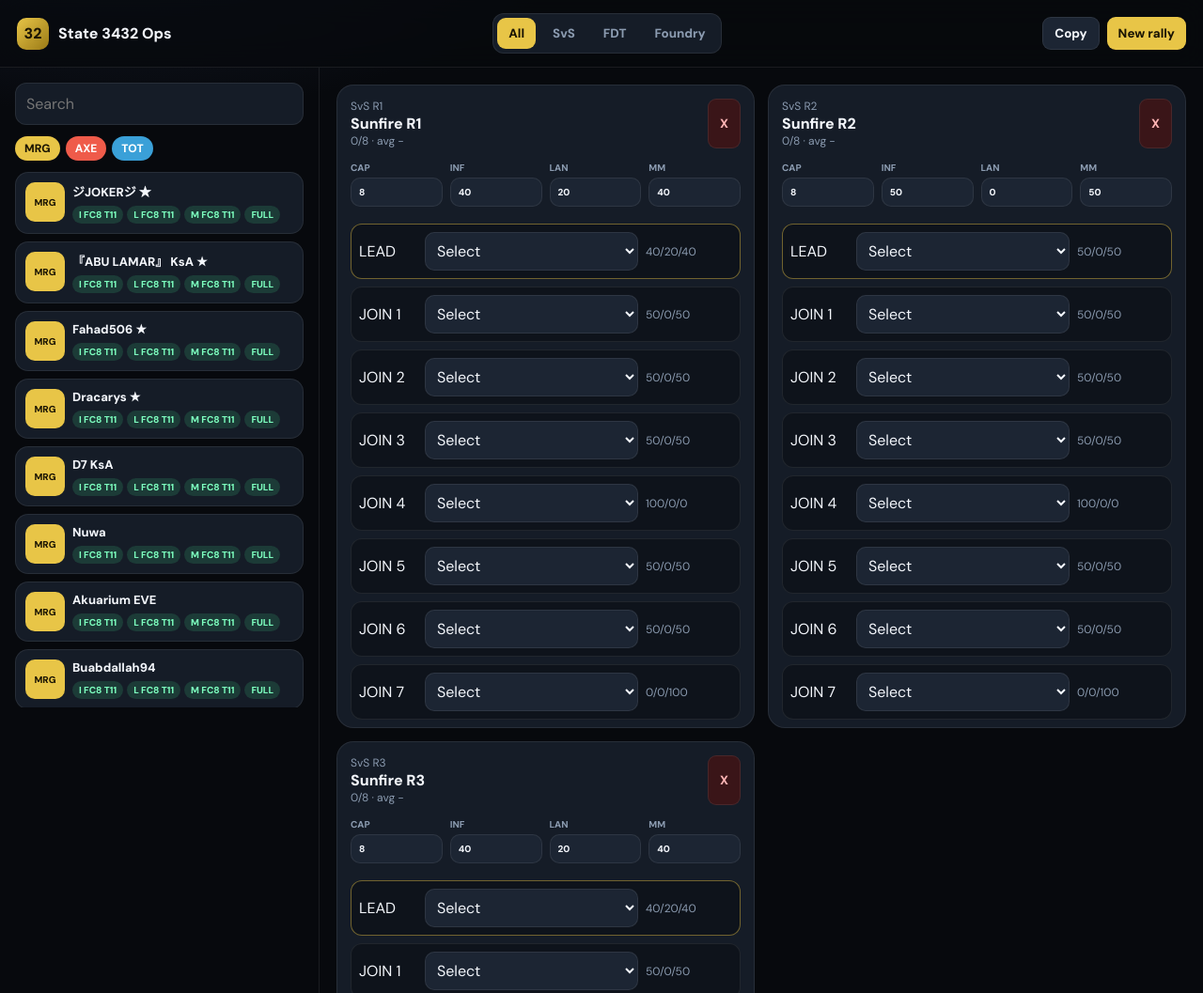
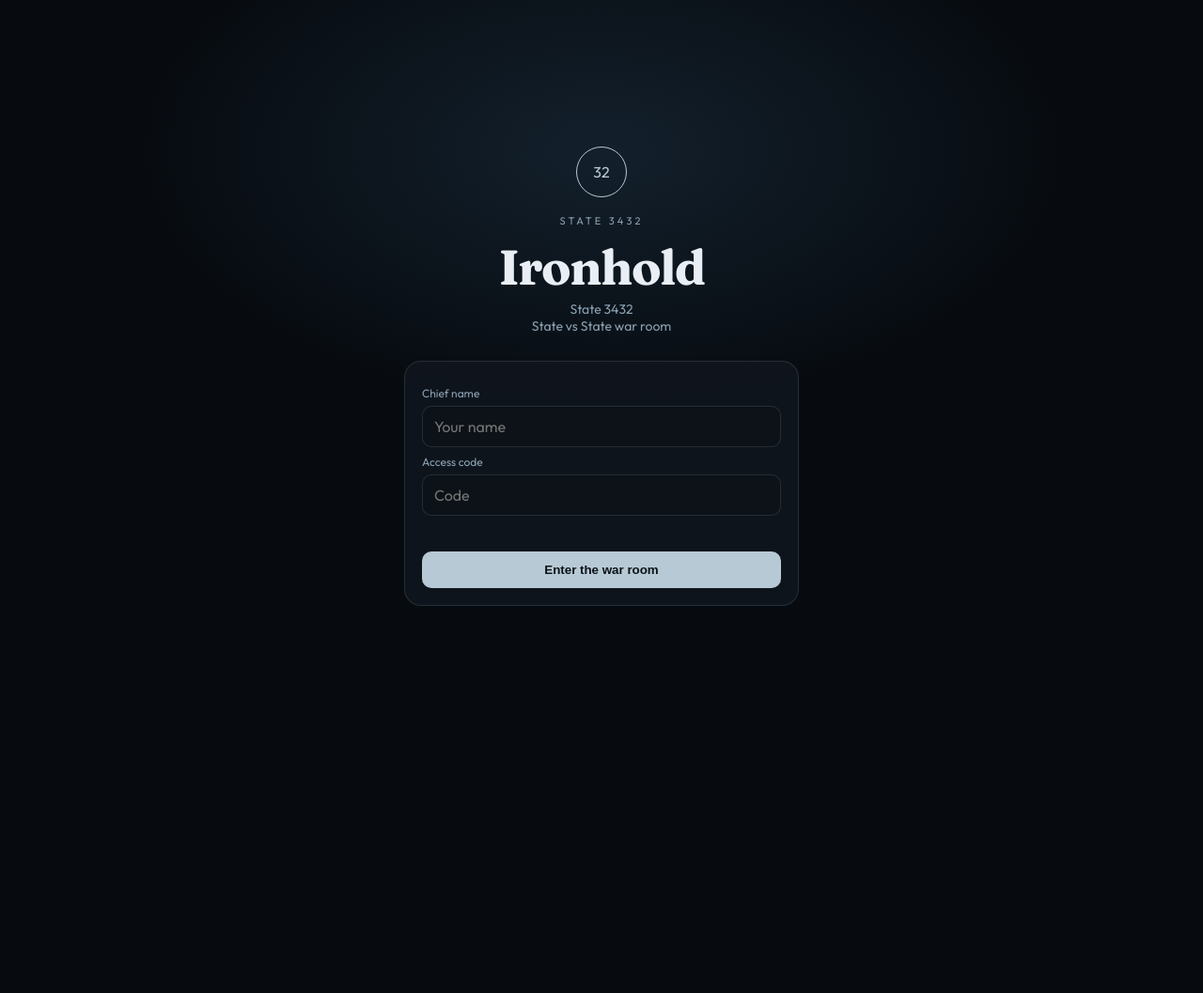
Before and after one commit to kinpatchifox-art/state-3432-ops, a plain HTML site: page index.html in a window 1280 px wide. Shown: the top 1057 px of the page at 94% size. After the commit the page ends 800 px from the top, so only its background shows below. Drawn offline with Linux system fonts and the light colour scheme.

Commit message:
Sunhold-style war room gate + Ironhold branding

```diff
--- a/index.html
+++ b/index.html
@@ -1,49 +1,63 @@
 <!DOCTYPE html>
-<html lang="en"><head><meta charset="UTF-8"/><meta name="viewport" content="width=device-width,initial-scale=1"/><title>3432 Rally Ops</title>
-<link href="https://fonts.googleapis.com/css2?family=DM+Sans:wght@400;600;800&display=swap" rel="stylesheet">
+<html lang="en"><head><meta charset="UTF-8"/><meta name="viewport" content="width=device-width,initial-scale=1"/><title>3432 War Room</title>
+<link href="https://fonts.googleapis.com/css2?family=Fraunces:opsz,wght@9..144,500;9..144,700&family=Outfit:wght@400;500;600&display=swap" rel="stylesheet">
 <style>
-:root{--bg:#07090d;--s:#0e131b;--c:#151c27;--c2:#1c2533;--ln:rgba(255,255,255,.08);--tx:#f3f6fb;--mu:#8b9bb0;--g:#e8c547;--r:#ef5b4a;--b:#3aa0d8}
-*{box-sizing:border-box}html,body{margin:0;background:radial-gradient(1200px 600px at 10% -10%,#182033 0%,var(--bg) 45%);color:var(--tx);font-family:DM Sans,system-ui,sans-serif}
-header{position:sticky;top:0;z-index:30;display:flex;align-items:center;justify-content:space-between;gap:12px;padding:14px 18px;backdrop-filter:blur(16px);background:rgba(7,9,13,.78);border-bottom:1px solid var(--ln)}
-.brand{display:flex;align-items:center;gap:10px}.logo{width:34px;height:34px;border-radius:10px;background:linear-gradient(135deg,var(--g),#9a7a16);color:#1a1403;font-weight:800;display:grid;place-items:center}
-nav{display:flex;gap:6px;background:var(--c);padding:4px;border-radius:12px;border:1px solid var(--ln)}
-nav button,.btn{border:0;background:transparent;color:var(--mu);padding:8px 12px;border-radius:9px;cursor:pointer;font-weight:700;font-family:inherit}
-nav button.active{background:var(--g);color:#1a1403}
-.btn{background:var(--c2);color:var(--tx);border:1px solid var(--ln)}.btn.ok{background:var(--g);color:#1a1403;border:0}.btn.no{background:#3a1518;color:#ffb4b4}
-main{display:grid;grid-template-columns:340px 1fr;min-height:calc(100vh - 64px)}
-aside{padding:16px;border-right:1px solid var(--ln)}.search{width:100%;padding:11px;border-radius:12px;border:1px solid var(--ln);background:var(--c);color:var(--tx);font:inherit}
-.chips{display:flex;gap:6px;margin:12px 0}.chip{padding:5px 10px;border-radius:999px;border:1px solid var(--ln);color:var(--mu);cursor:pointer;font-size:12px;font-weight:700}
+:root{--bg:#070b10;--c:#10161e;--c2:#161d27;--ln:rgba(155,184,199,.16);--tx:#e8eef4;--mu:#8aa0b0;--ice:#b7c9d4;--g:#e8c547;--r:#ef5b4a;--b:#3aa0d8}
+*{box-sizing:border-box}html,body{margin:0;min-height:100dvh;background:var(--bg);color:var(--tx);font-family:Outfit,system-ui,sans-serif}
+h1,h2,h3,.serif{font-family:Fraunces,Georgia,serif;letter-spacing:-.03em;font-weight:700}
+#gate{min-height:100dvh;display:grid;place-items:center;padding:24px;background:radial-gradient(900px 500px at 50% 20%,#13202c 0%,var(--bg) 55%)}
+.crest{width:54px;height:54px;margin:0 auto 18px;border:1px solid var(--ice);border-radius:50%;display:grid;place-items:center;color:var(--ice)}
+.kicker{letter-spacing:.28em;font-size:11px;color:var(--mu);text-align:center}
+#gate h1{margin:10px 0 4px;font-size:52px;text-align:center}
+.sub{text-align:center;color:var(--mu);font-size:14px;margin-bottom:28px}
+.box{width:min(420px,92vw);background:rgba(16,22,30,.88);border:1px solid var(--ln);border-radius:18px;padding:18px}
+.box label{display:block;font-size:12px;color:var(--mu);margin:8px 0 6px}
+.box input{width:100%;padding:11px 12px;border-radius:10px;border:1px solid var(--ln);background:#0c1218;color:var(--tx);font:inherit}
+.enter{width:100%;margin-top:14px;border:0;border-radius:10px;padding:12px;background:var(--ice);color:#0b1218;font-weight:600;cursor:pointer}
+.err{color:#ff8b8b;font-size:12px;min-height:16px;margin-top:8px}
+header{position:sticky;top:0;z-index:20;display:flex;align-items:center;justify-content:space-between;gap:10px;padding:12px 16px;background:rgba(7,11,16,.86);backdrop-filter:blur(12px);border-bottom:1px solid var(--ln)}
+.brand{display:flex;align-items:center;gap:10px}.logo{width:32px;height:32px;border:1px solid var(--ice);border-radius:50%;display:grid;place-items:center;font-size:11px;color:var(--ice)}
+nav{display:flex;gap:4px;background:var(--c);padding:4px;border-radius:12px;border:1px solid var(--ln)}
+nav button,.btn{border:0;background:transparent;color:var(--mu);padding:8px 12px;border-radius:9px;cursor:pointer;font:inherit;font-weight:600}
+nav button.active{background:var(--ice);color:#0b1218}
+.btn{background:var(--c2);color:var(--tx);border:1px solid var(--ln)}.btn.ok{background:var(--ice);color:#0b1218;border:0}.btn.no{background:#3a1518;color:#ffb4b4}
+main{display:grid;grid-template-columns:320px 1fr;min-height:calc(100dvh - 58px)}
+aside{padding:16px;border-right:1px solid var(--ln)}
+.search{width:100%;padding:11px;border-radius:12px;border:1px solid var(--ln);background:var(--c);color:var(--tx);font:inherit}
+.chips{display:flex;gap:6px;margin:12px 0}.chip{padding:5px 10px;border-radius:999px;border:1px solid var(--ln);color:var(--mu);cursor:pointer;font-size:12px;font-weight:600}
 .chip.on.MRG{background:var(--g);color:#1a1403;border:0}.chip.on.AXE{background:var(--r);color:#fff;border:0}.chip.on.TOT{background:var(--b);color:#fff;border:0}
-.plist{display:flex;flex-direction:column;gap:8px;max-height:calc(100vh - 230px);overflow:auto}
+.plist{display:flex;flex-direction:column;gap:8px;max-height:calc(100vh - 220px);overflow:auto}
 .rowp{display:grid;grid-template-columns:42px 1fr;gap:8px;padding:10px;border-radius:14px;background:var(--c);border:1px solid var(--ln)}.rowp.used{opacity:.38}
 .tag{height:42px;border-radius:10px;display:grid;place-items:center;font-size:10px;font-weight:800;color:#fff}
 .tag.MRG{background:var(--g);color:#1a1403}.tag.AXE{background:var(--r)}.tag.TOT{background:var(--b)}
-.nm{font-size:13px;font-weight:800}.pills{display:flex;flex-wrap:wrap;gap:4px;margin-top:6px}.pill{font-size:10px;font-weight:800;padding:3px 7px;border-radius:999px}
+.nm{font-size:13px;font-weight:600}.pills{display:flex;flex-wrap:wrap;gap:4px;margin-top:6px}.pill{font-size:10px;font-weight:700;padding:3px 7px;border-radius:999px}
 .p8{background:rgba(61,214,140,.16);color:#7dffbf}.p7{background:rgba(232,197,71,.14);color:#f4d56a}.p10{background:rgba(255,255,255,.06);color:#c5d0de}
-.board{padding:18px}.grid{display:grid;grid-template-columns:repeat(auto-fill,minmax(390px,1fr));gap:14px}
+.board{padding:18px}.grid{display:grid;grid-template-columns:repeat(auto-fill,minmax(380px,1fr));gap:14px}
 .card{background:var(--c);border:1px solid var(--ln);border-radius:18px}
 .hd{padding:14px;display:flex;justify-content:space-between}.hint{color:var(--mu);font-size:12px}
-.ratio{display:grid;grid-template-columns:repeat(4,1fr);gap:8px;padding:0 14px 10px}.ratio label{font-size:10px;color:var(--mu);font-weight:700;display:grid;gap:4px}
-.slot{display:grid;grid-template-columns:62px 1fr 92px;gap:8px;align-items:center;margin:8px 14px;padding:8px;border-radius:12px;background:#0e131b;border:1px solid var(--ln)}
-.slot.lead{border-color:rgba(232,197,71,.45)}
-select,input{background:#1c2533;color:var(--tx);border:1px solid var(--ln);border-radius:10px;padding:8px;font:inherit;width:100%}
+.ratio{display:grid;grid-template-columns:repeat(4,1fr);gap:8px;padding:0 14px 10px}.ratio label{font-size:10px;color:var(--mu);font-weight:600;display:grid;gap:4px}
+.slot{display:grid;grid-template-columns:62px 1fr 96px;gap:8px;align-items:center;margin:8px 14px;padding:8px;border-radius:12px;background:#0c1218;border:1px solid var(--ln)}
+.slot.lead{border-color:rgba(183,201,212,.4)}
+select,input{background:var(--c2);color:var(--tx);border:1px solid var(--ln);border-radius:10px;padding:8px;font:inherit;width:100%}
 @media(max-width:900px){main{grid-template-columns:1fr}}
 </style></head><body>
-<header><div class="brand"><div class="logo">32</div><b>State 3432 Ops</b></div>
+<div id="gate"><div><div class="crest">32</div><div class="kicker">STATE 3432</div><h1>Ironhold</h1><div class="sub">State 3432<br>State vs State war room</div>
+<div class="box"><label>Chief name</label><input id="chief" placeholder="Your name"/><label>Access code</label><input id="code" type="password" placeholder="Code"/><div class="err" id="gerr"></div><button class="enter" id="enterBtn">Enter the war room</button></div></div></div>
+<div id="app" style="display:none"><header><div class="brand"><div class="logo">32</div><div><b class="serif">Ironhold</b><div class="hint" id="who"></div></div></div>
 <nav><button data-event="all" class="active">All</button><button data-event="SvS">SvS</button><button data-event="Frost Dragon Tyrant">FDT</button><button data-event="Foundry">Foundry</button></nav>
 <div style="display:flex;gap:8px"><button class="btn" id="exportBtn">Copy</button><button class="btn ok" id="newBtn">New rally</button></div></header>
-<main><aside><input class="search" id="q" placeholder="Search"/>
+<main><aside><input class="search" id="q" placeholder="Search player"/>
 <div class="chips"><span class="chip on MRG" data-alli="MRG">MRG</span><span class="chip on AXE" data-alli="AXE">AXE</span><span class="chip on TOT" data-alli="TOT">TOT</span></div>
-<div class="plist" id="roster"></div></aside>
-<section class="board"><div class="grid" id="rallies"></div></section></main>
-<dialog id="dlg"><form method="dialog" style="padding:16px;display:grid;gap:8px;background:#121924;color:#fff"><b>New rally</b>
+<div class="plist" id="roster"></div></aside><section class="board"><div class="grid" id="rallies"></div></section></main></div>
+<dialog id="dlg"><form method="dialog" style="padding:16px;display:grid;gap:8px;background:#10161e;color:#e8eef4;border:0;min-width:280px"><b class="serif">New rally</b>
 <select id="ev"><option>SvS</option><option>Frost Dragon Tyrant</option><option>Foundry</option></select>
 <select id="tpl"><option value="r1">R1 elite</option><option value="r2">R2 elite</option><option value="r3">R3 mix</option></select>
-<input id="target" placeholder="Target"/><label>Cap <input id="cap" type="number" value="8"/></label>
+<input id="target" placeholder="Target"/><label class="hint">Cap <input id="cap" type="number" value="8"/></label>
 <div style="display:grid;grid-template-columns:1fr 1fr 1fr;gap:6px"><input id="inf" type="number" value="40"/><input id="lan" type="number" value="20"/><input id="mm" type="number" value="40"/></div>
-<button class="btn ok" id="saveRally" value="default">Create</button></form></dialog>
-<script src="roster.js?v=14"></script>
+<button class="enter" id="saveRally" value="default">Create</button></form></dialog>
+<script src="roster.js?v=15"></script>
 <script>
+const CODE='3432';
 const TOP=['khalifa','joker','buabdullah','abulamar','fahad506','dracarys','sindbad','\u0635\u0646\u062f\u064a\u062f','nuer515','faisal'];
 const KEY='s3432.rallies.v5';
 const TPL={r1:{rule:'elite',inf:40,lan:20,mm:40,cap:8,event:'SvS',mixes:[[40,20,40],[50,0,50],[50,0,50],[50,0,50],[100,0,0],[50,0,50],[50,0,50],[0,0,100]]},
@@ -66,12 +80,13 @@ function usedNames(){const s=new Set();state.rallies.forEach(r=>r.slots.forEach(
 function pool(r,ri,si,current){const used=usedNames();return (window.ROSTER||[]).filter(p=>{if(p.name!==current&&used.has(p.name))return false;if(si===0)return isTop(p);const rule=r.rule||(ri<2?'elite':'mix');if(rule==='elite')return prio(p)<=2;return prio(p)<=10;}).sort((a,b)=>prio(a)-prio(b)||a.name.localeCompare(b.name));}
 function renderRoster(){const q=state.q.toLowerCase(),used=usedNames(),box=$('#roster');box.innerHTML='';(window.ROSTER||[]).filter(p=>state.alli[p.alliance]&&(!q||p.name.toLowerCase().includes(q))).sort((a,b)=>prio(a)-prio(b)).forEach(p=>{const el=document.createElement('div');el.className='rowp'+(used.has(p.name)?' used':'');el.innerHTML='<div class="tag '+p.alliance+'">'+p.alliance+'</div><div><div class="nm">'+p.name+(isTop(p)?' \u2605':'')+'</div><div class="pills">'+tagLine('I',p.infFc,p.infLvl)+tagLine('L',p.lanFc,p.lanLvl)+tagLine('M',p.mmFc,p.mmLvl)+(best(p).full?'<span class="pill p8">FULL</span>':'')+'</div></div>';box.appendChild(el);});}
 function renderRallies(){const box=$('#rallies');box.innerHTML='';state.rallies.map((r,i)=>({r,i})).filter(x=>state.ev==='all'||x.r.event===state.ev).forEach(({r,i})=>{const filled=r.slots.filter(s=>s.player).length;const card=document.createElement('article');card.className='card';
-card.innerHTML='<div class="hd"><div><div class="hint">'+r.event+' R'+(i+1)+'</div><b>'+(r.target||r.template)+'</b><div class="hint">'+filled+'/'+r.slots.length+' \u00b7 '+rallyAvg(r)+'</div></div><button class="btn no" data-del="'+r.id+'">X</button></div><div class="ratio"><label>CAP<input type="number" value="'+r.slots.length+'" data-cap="'+r.id+'"></label><label>INF<input type="number" value="'+r.inf+'" data-ratio="'+r.id+':inf"></label><label>LAN<input type="number" value="'+r.lan+'" data-ratio="'+r.id+':lan"></label><label>MM<input type="number" value="'+r.mm+'" data-ratio="'+r.id+':mm"></label></div><div class="slots"></div>';
+card.innerHTML='<div class="hd"><div><div class="hint">'+r.event+' R'+(i+1)+'</div><b class="serif">'+(r.target||r.template)+'</b><div class="hint">'+filled+'/'+r.slots.length+' \u00b7 '+rallyAvg(r)+'</div></div><button class="btn no" data-del="'+r.id+'">X</button></div><div class="ratio"><label>CAP<input type="number" value="'+r.slots.length+'" data-cap="'+r.id+'"></label><label>INF<input type="number" value="'+r.inf+'" data-ratio="'+r.id+':inf"></label><label>LAN<input type="number" value="'+r.lan+'" data-ratio="'+r.id+':lan"></label><label>MM<input type="number" value="'+r.mm+'" data-ratio="'+r.id+':mm"></label></div><div class="slots"></div>';
 const sl=card.querySelector('.slots');
 r.slots.forEach((s,si)=>{const list=pool(r,i,si,s.player);const opts=['<option value="">Select</option>'].concat(list.map(p=>{const val=p.alliance+'|'+p.name,cur=(s.alliance||'')+'|'+(s.player||'');return '<option value="'+val.replace(/"/g,'&quot;')+'" '+(cur===val?'selected':'')+'>'+p.name+'</option>';}));const p=s.player&&(window.ROSTER||[]).find(x=>x.name===s.player);const ml=p?marchLine(p,s):null;const extra=ml?('FC'+ml.fc+' T'+ml.lv+' '+ml.k):'';const row=document.createElement('div');row.className='slot'+(si===0?' lead':'');
 row.innerHTML='<div>'+(si===0?'LEAD':'JOIN '+si)+'</div><select>'+opts.join('')+'</select><div class="hint">'+s.inf+'/'+s.lan+'/'+s.mm+(extra?'<br>'+extra:'')+'</div>';
 row.querySelector('select').onchange=ev=>{if(!ev.target.value){s.player='';s.alliance='';}else{const[a,...rest]=ev.target.value.split('|');s.alliance=a;s.player=rest.join('|');const pl=(window.ROSTER||[]).find(x=>x.name===s.player);const rec=pl&&suggestedRatio(pl);if(rec&&si!==0){s.inf=rec[0];s.lan=rec[1];s.mm=rec[2];}}save();renderRallies();renderRoster();};
 sl.appendChild(row);});box.appendChild(card);});}
+function bootApp(){
 document.querySelectorAll('nav button').forEach(b=>b.onclick=()=>{document.querySelectorAll('nav button').forEach(x=>x.classList.remove('active'));b.classList.add('active');state.ev=b.dataset.event;renderRallies();});
 document.querySelectorAll('[data-alli]').forEach(c=>c.onclick=()=>{state.alli[c.dataset.alli]=!state.alli[c.dataset.alli];c.classList.toggle('on',!!state.alli[c.dataset.alli]);renderRoster();});
 $('#q').oninput=e=>{state.q=e.target.value;renderRoster();};
@@ -80,7 +95,11 @@ $('#tpl').onchange=()=>{const t=TPL[$('#tpl').value];$('#inf').value=t.inf;$('#l
 $('#saveRally').onclick=e=>{e.preventDefault();const k=$('#tpl').value,t=TPL[k];const cap=Math.max(2,+$('#cap').value||8);const inf=+$('#inf').value,lan=+$('#lan').value,mm=+$('#mm').value;const slots=Array.from({length:cap},()=>({player:'',alliance:'',inf,lan,mm}));(t.mixes||[]).forEach((m,i)=>{if(slots[i]){slots[i].inf=m[0];slots[i].lan=m[1];slots[i].mm=m[2];}});state.rallies.push({id:Date.now().toString(36),event:$('#ev').value,template:k,target:$('#target').value.trim(),rule:t.rule,inf,lan,mm,mixes:t.mixes,slots});save();$('#dlg').close();renderRallies();};
 document.addEventListener('change',e=>{const cap=e.target.dataset.cap;if(cap){const r=state.rallies.find(x=>x.id===cap);const n=Math.max(2,+e.target.value||8);while(r.slots.length<n)r.slots.push({player:'',alliance:'',inf:r.inf,lan:r.lan,mm:r.mm});while(r.slots.length>n)r.slots.pop();save();renderRallies();}const ratio=e.target.dataset.ratio;if(ratio){const[id,key]=ratio.split(':');const r=state.rallies.find(x=>x.id===id);r[key]=+e.target.value||0;save();renderRallies();}});
 document.addEventListener('click',e=>{const del=e.target.closest('[data-del]');if(del&&confirm('Delete?')){state.rallies=state.rallies.filter(r=>r.id!==del.dataset.del);save();renderRallies();renderRoster();}});
-$('#exportBtn').onclick=()=>{navigator.clipboard.writeText(state.rallies.map((r,i)=>r.target+' '+rallyAvg(r)+'\n'+r.slots.map((s,j)=>(j?'J'+j:'LEAD')+' '+(s.player||'-')+' '+s.inf+'/'+s.lan+'/'+s.mm).join('\n')).join('\n\n'));};
+$('#exportBtn').onclick=()=>{navigator.clipboard.writeText(state.rallies.map((r)=>r.target+' '+rallyAvg(r)+'\n'+r.slots.map((s,j)=>(j?'J'+j:'LEAD')+' '+(s.player||'-')+' '+s.inf+'/'+s.lan+'/'+s.mm).join('\n')).join('\n\n'));};
 if(!state.rallies.length){[['r1','Sunfire R1'],['r2','Sunfire R2'],['r3','Sunfire R3']].forEach(([k,target])=>{const t=TPL[k];const slots=Array.from({length:t.cap},()=>({player:'',alliance:'',inf:t.inf,lan:t.lan,mm:t.mm}));(t.mixes||[]).forEach((m,i)=>{if(slots[i]){slots[i].inf=m[0];slots[i].lan=m[1];slots[i].mm=m[2];}});state.rallies.push({id:'s'+k,event:'SvS',template:k,target,rule:t.rule,inf:t.inf,lan:t.lan,mm:t.mm,mixes:t.mixes,slots});});save();}
 renderRoster();renderRallies();
+}
+function openRoom(name){$('#gate').style.display='none';$('#app').style.display='block';$('#who').textContent=name||'Chief';bootApp();}
+$('#enterBtn').onclick=()=>{const name=$('#chief').value.trim();const code=$('#code').value.trim();if(!name){$('#gerr').textContent='Write your chief name';return;}if(code!==CODE){$('#gerr').textContent='Wrong access code';return;}localStorage.setItem('s3432.chief',name);openRoom(name);};
+const saved=localStorage.getItem('s3432.chief');if(saved) openRoom(saved);
 </script></body></html>
```
